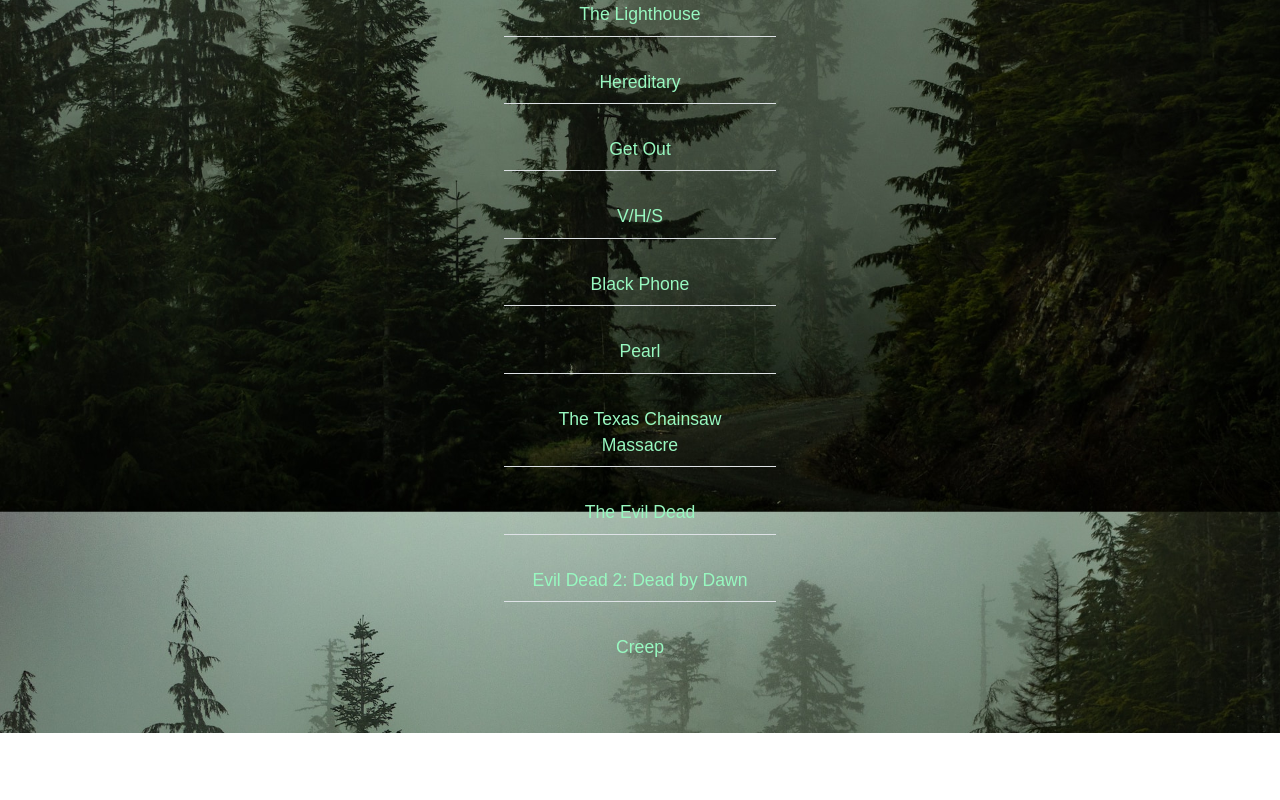
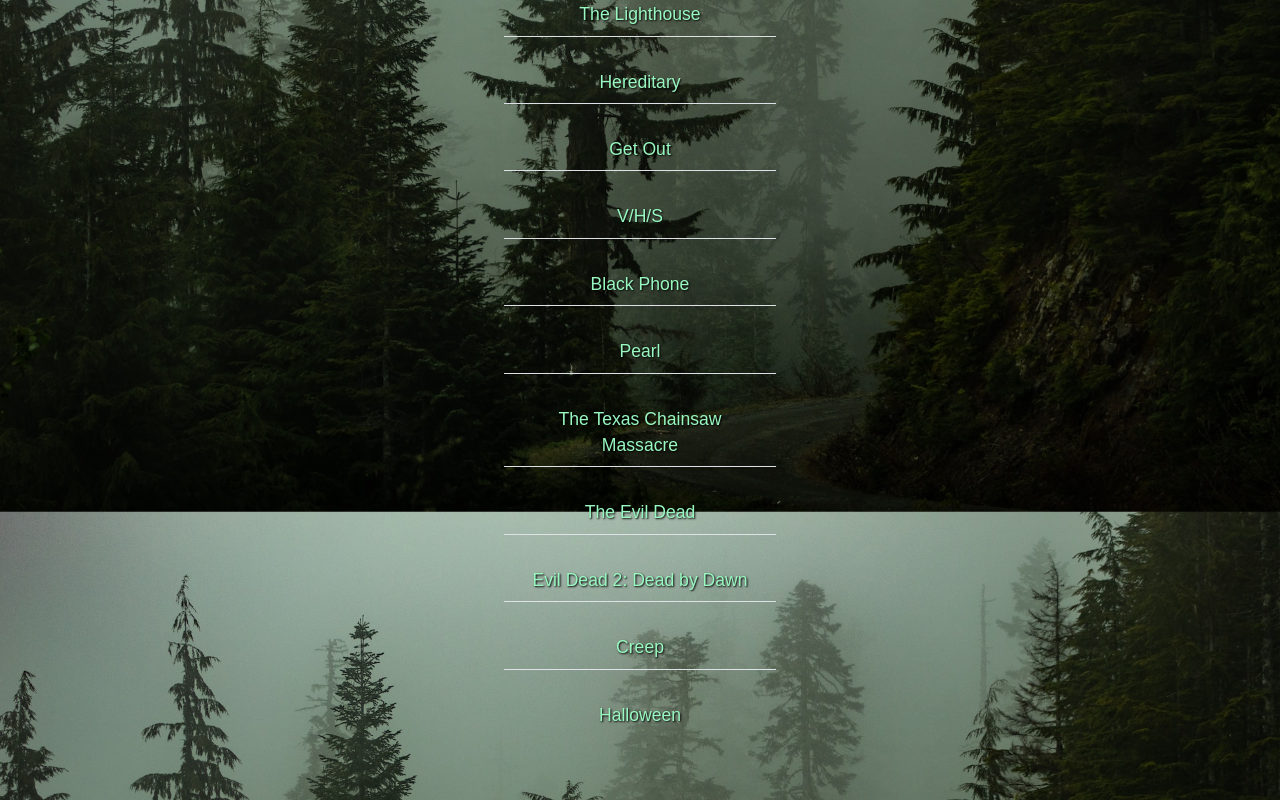
Before and after one commit to MBurtonshaw/horror_films, a React (Create React App) app: page /titles in a window 1280 px wide. Shown: the part 1195-1995 px from the top of the page. Before the commit the page ends 1928 px from the top, so only its background shows below. Built offline with nearby package versions, Linux system fonts and the light colour scheme; a web font is replaced by a local one.

Commit message:
aesthetics

```diff
--- a/src/index.css
+++ b/src/index.css
@@ -15,12 +15,22 @@ body {
   -moz-background-size: cover;
   -o-background-size: cover;
   background-size: cover;
+  text-shadow: 1px 1px 2px black;
 }
 
 a {
   text-decoration: none;
   color: rgb(152, 248, 192);
   font-size: 1.1em;
+}
+
+a:hover {
+  color:rgb(29, 91, 39);
+  text-shadow: 2px 2px 4px black;
+}
+
+.nav-link:hover {
+  color: rgb(79, 130, 100);
 }
 
 li {
--- a/src/movies.json
+++ b/src/movies.json
@@ -239,6 +239,16 @@
             "directors" : [ "Patrick Brice" ],
             "writers" : [ "Mark Duplass", "Patrick Brice" ],
             "photo" : "../../photos/creep.jpg"
+        },
+        {
+            "id" : 25,
+            "title" : "Halloween",
+            "url" : "halloween",
+            "year" : 1978,
+            "genres" : ["Eerie", "Slasher", "Suburban"],
+            "directors" : [ "John Carpenter" ],
+            "writers" : [ "John Carpenter", "Debra Hill" ],
+            "photo" : "../../photos/halloween.jpg"
         }
     ]
 }
```
